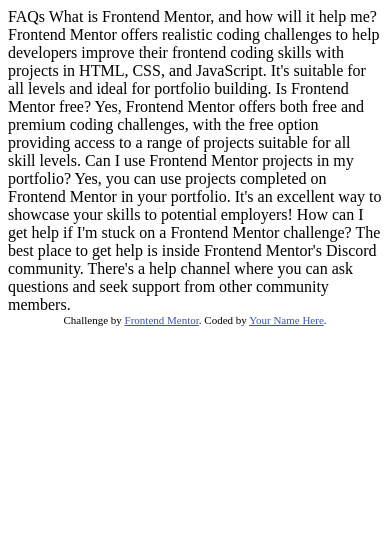
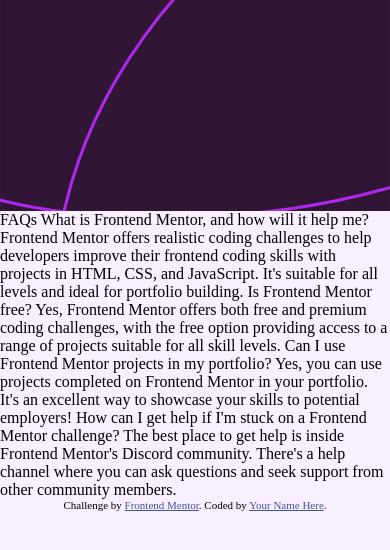
Before and after one commit to delroscol98/FAQ-Accordion, a plain HTML site: page index.html in a window 390 px wide. Drawn offline with Linux system fonts and the light colour scheme.

Commit message:
mobile banner

```diff
--- /dev/null
+++ b/index.css
@@ -0,0 +1,29 @@
+.attribution {
+  font-size: 11px;
+  text-align: center;
+}
+.attribution a {
+  color: hsl(228, 45%, 44%);
+}
+
+*,
+*::after,
+*::before {
+  margin: 0;
+  padding: 0;
+  box-sizing: border-box;
+}
+
+body {
+  background-color: hsl(275, 100%, 97%);
+}
+
+@media screen and (max-width: 425px) {
+  .banner {
+    background-image: url(./assets/images/background-pattern-mobile.svg);
+    background-position: bottom;
+    background-repeat: none;
+    background-size: cover;
+    height: 25vh;
+  }
+}
--- a/index.html
+++ b/index.html
@@ -15,17 +15,12 @@
     <title>Frontend Mentor | FAQ accordion</title>
 
     <!-- Feel free to remove these styles or customise in your own stylesheet 👍 -->
-    <style>
-      .attribution {
-        font-size: 11px;
-        text-align: center;
-      }
-      .attribution a {
-        color: hsl(228, 45%, 44%);
-      }
-    </style>
+    <link rel="stylesheet" href="./index.css" />
   </head>
   <body>
+    <main>
+      <div role="banner" class="banner"></div>
+    </main>
     FAQs What is Frontend Mentor, and how will it help me? Frontend Mentor
     offers realistic coding challenges to help developers improve their frontend
     coding skills with projects in HTML, CSS, and JavaScript. It's suitable for
```
